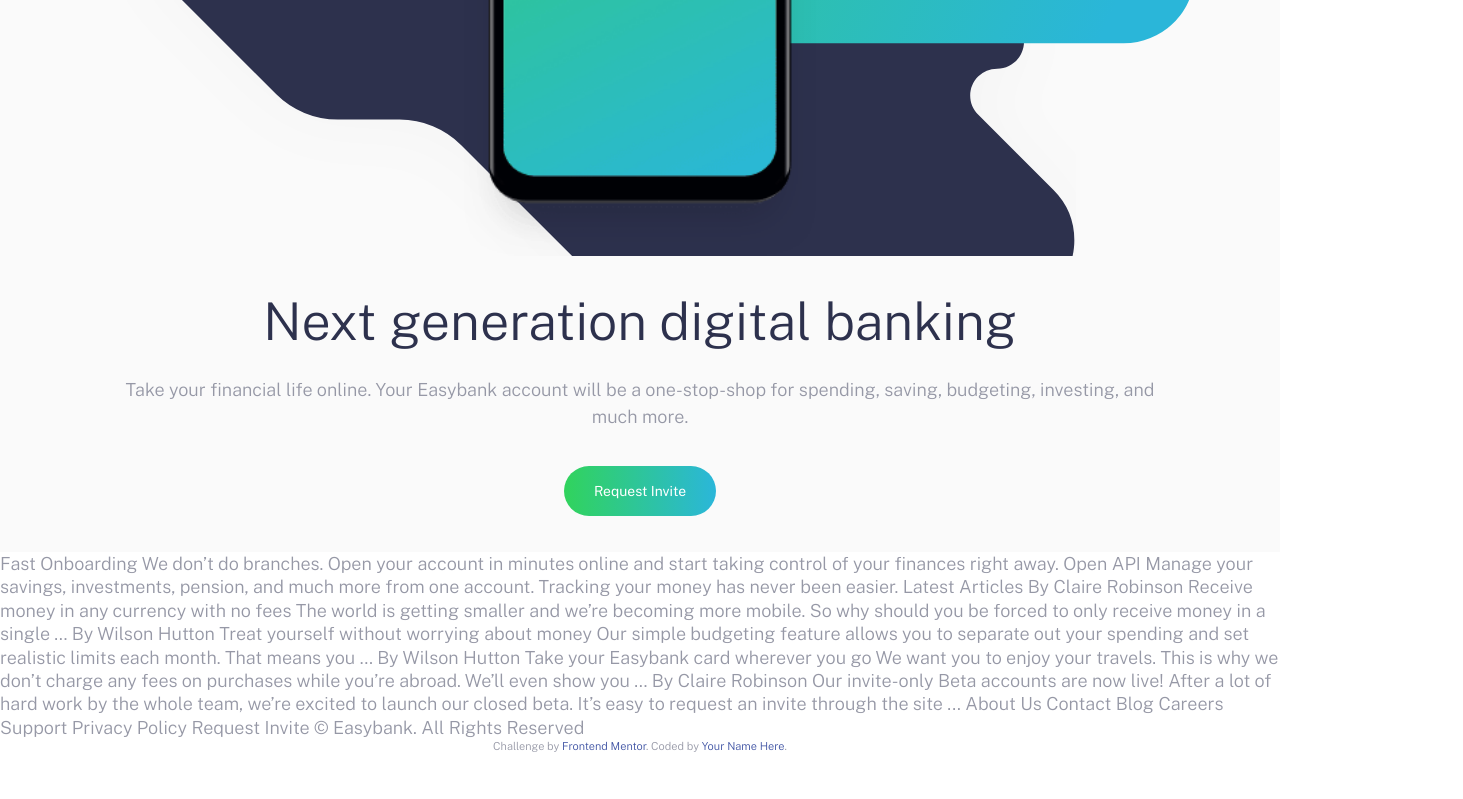
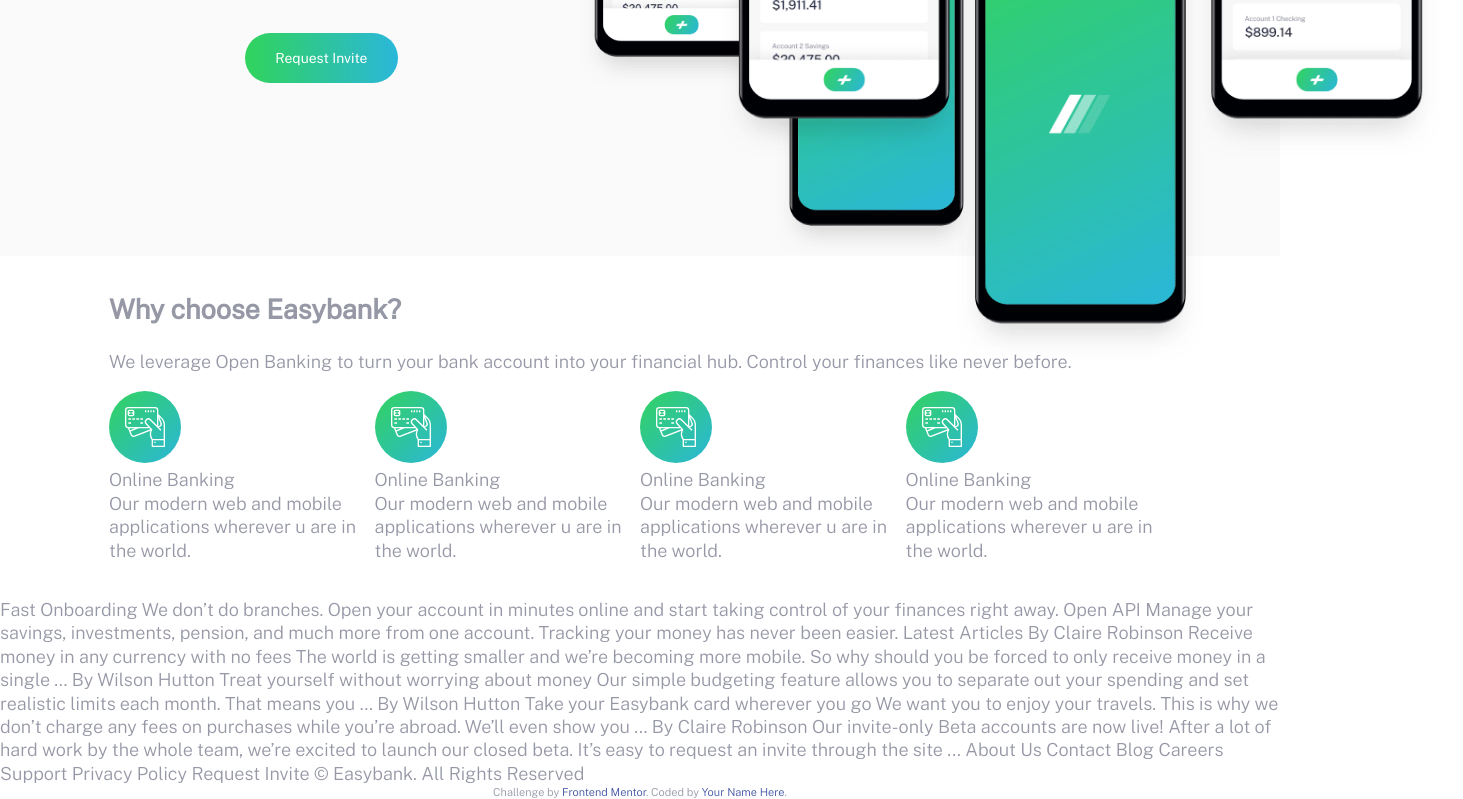
Before and after one commit to sanderscodes/landing-page, a plain HTML site: page index.html in a window 1280 px wide. Shown: the part 484-1283 px from the top of the page, 1463 px wide, since content can reach past the window. Before the commit the page ends 1237 px from the top, so only its background shows below. Drawn offline with nearby package versions, Linux system fonts and the light colour scheme.

Commit message:
added feature file for feature item and icon

```diff
--- /dev/null
+++ b/app/js/scss/_feature.scss
@@ -0,0 +1,22 @@
+.feature {
+    &__grid {
+        @include breakpoint-up(large){
+            display: flex;
+        }
+    }
+    &__item {
+        @include breakpoint-up(large){
+            flex: 1;
+        }
+    }
+    &__icon {
+
+    }
+    &__title {
+
+    }
+    &__description {
+
+    }
+
+}
--- a/app/js/scss/_hero.scss
+++ b/app/js/scss/_hero.scss
@@ -54,6 +54,13 @@
                 @include breakpoint-up(medium){
                     background-size: 52%;
                 }
+                @include breakpoint-up(large){
+                    width: 120%;
+                    height: 122%;
+                    background-size: 94%;
+                    background-position: center 150%;
+                    left: 22%;
+                }
             }
 
     }
--- a/app/js/scss/style.scss
+++ b/app/js/scss/style.scss
@@ -4,3 +4,4 @@
 @import "globals";
 @import "header";
 @import "hero";
+@import "feature"
--- a/index.html
+++ b/index.html
@@ -58,6 +58,44 @@
   </div>
 
 </section>
+<section class="features container container--pall">
+  <h2>Why choose Easybank?</h2>
+  <p> We leverage Open Banking to turn your bank account into your financial hub. Control your finances like never before.</p>
+  <div class="feature__grid">
+
+    <div class="feature__item">
+      <div class="feature__icon"><img src="/images/icon-online.svg"></div>
+      <div class="feature__title">Online Banking</div>
+      <div class="feature__description">
+        Our modern web and mobile applications wherever u are in the world.
+      </div>
+    </div>
+
+    <div class="feature__item">
+      <div class="feature__icon"><img src="/images/icon-online.svg"></div>
+      <div class="feature__title">Online Banking</div>
+      <div class="feature__description">
+        Our modern web and mobile applications wherever u are in the world.
+      </div>
+    </div>
+
+    <div class="feature__item">
+      <div class="feature__icon"><img src="/images/icon-online.svg"></div>
+      <div class="feature__title">Online Banking</div>
+      <div class="feature__description">
+        Our modern web and mobile applications wherever u are in the world.
+      </div>
+    </div>
+
+    <div class="feature__item">
+      <div class="feature__icon"><img src="/images/icon-online.svg"></div>
+      <div class="feature__title">Online Banking</div>
+      <div class="feature__description">
+        Our modern web and mobile applications wherever u are in the world.
+      </div>
+    </div>
+  </div>
+</section>
 
 
   Fast Onboarding
```
Also changed, not shown: app/js/scss/style.css, 1 other file.
